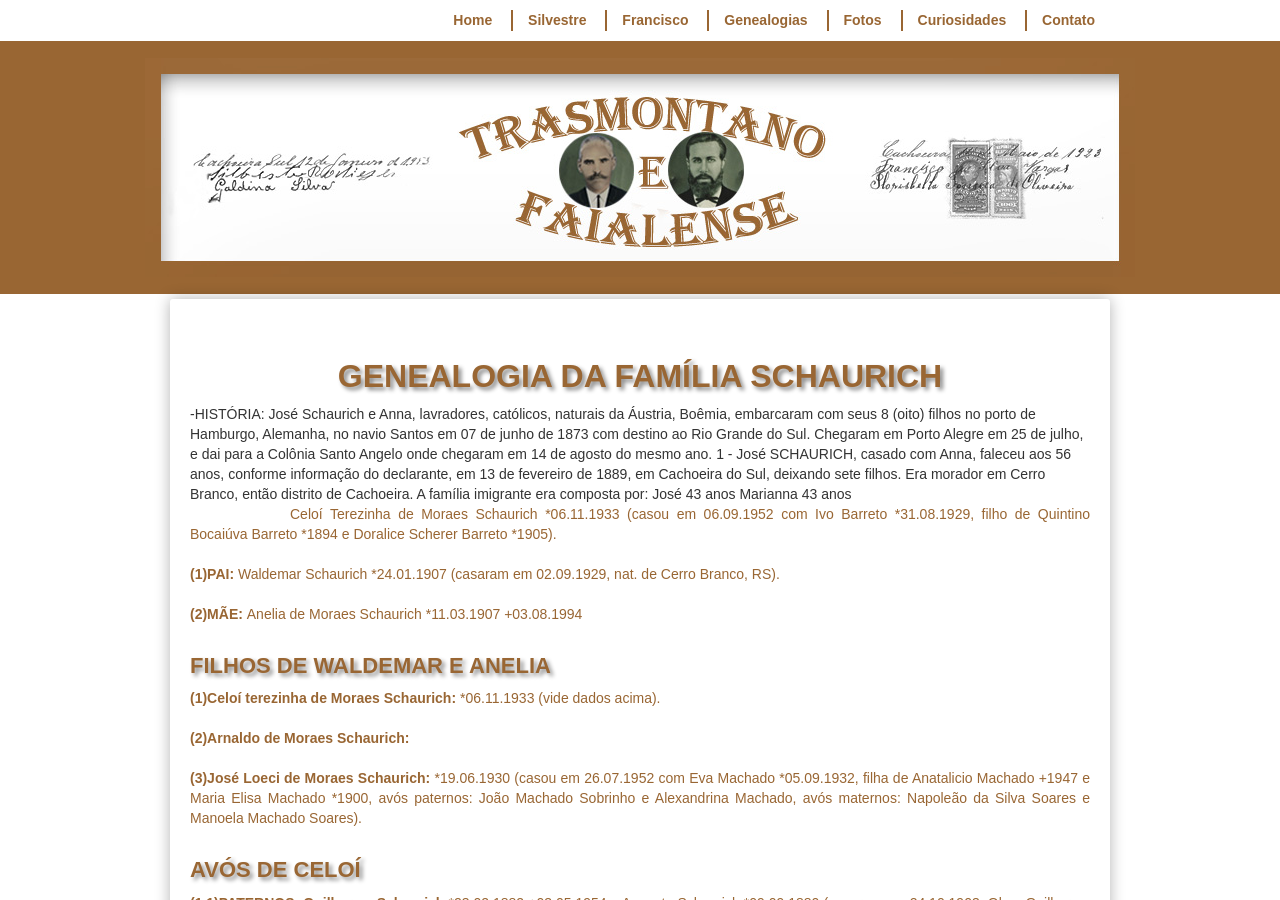
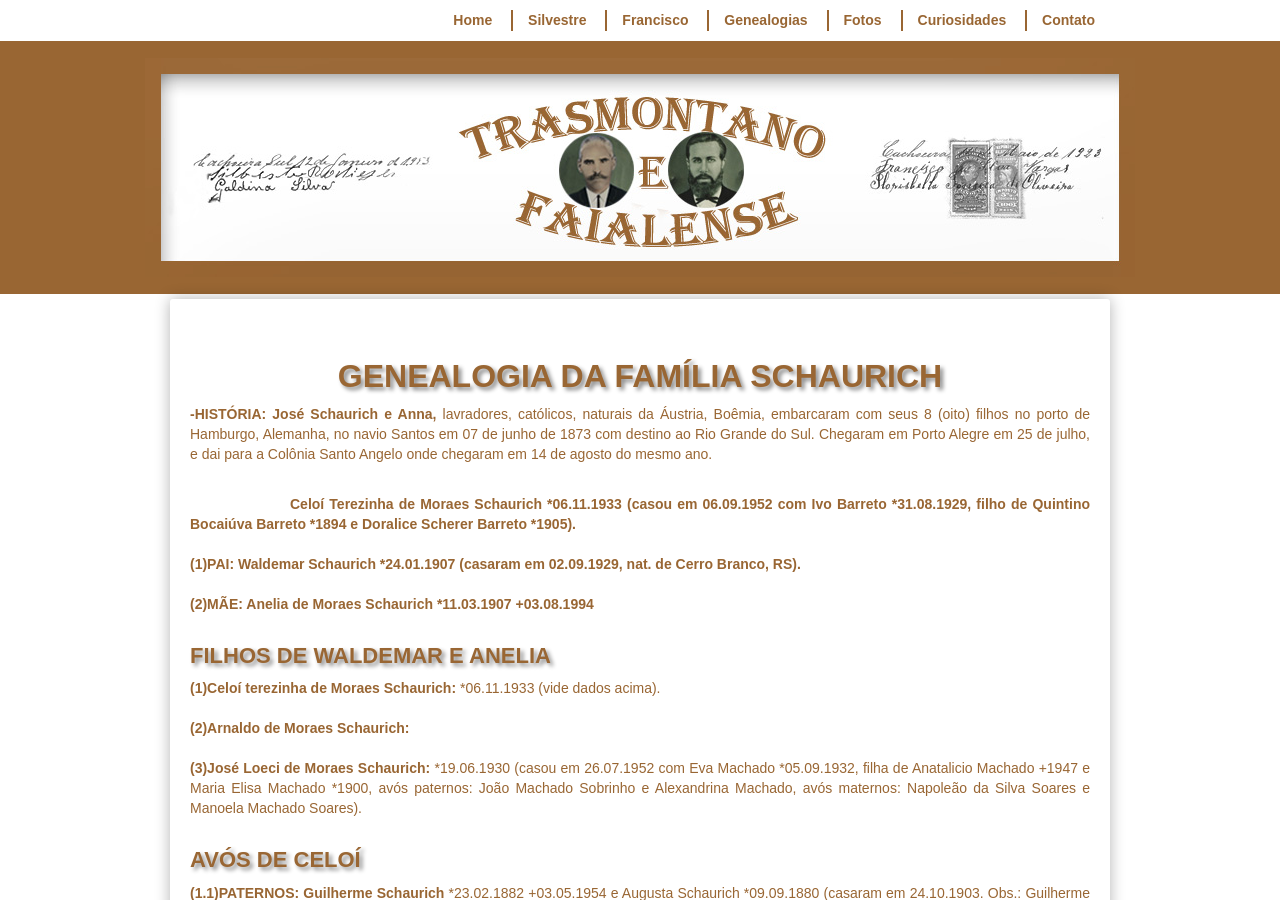
Before and after one commit to claudiovargas1955/claudiovargas1955.github.io, a Jekyll site: the page built from _pages/familia-schaurich.html, in a window 1280 px wide and 900 px high. Built offline with Jekyll 4.4.1, drawn with Linux system fonts in a browser that asks for light colours; some web fonts are replaced.

Commit message:
Update familia-schaurich.html

```diff
--- a/_pages/familia-schaurich.html
+++ b/_pages/familia-schaurich.html
@@ -95,14 +95,10 @@ details[open] summary {color:#996633;
 </style>
 
 <h1>GENEALOGIA DA FAMÍLIA SCHAURICH</h1>
--HISTÓRIA:  José Schaurich e Anna, lavradores, católicos, naturais da Áustria, Boêmia, embarcaram com seus 8 (oito) filhos no porto de
-Hamburgo, Alemanha, no navio Santos em 07 de junho de 1873 com destino ao Rio Grande do Sul. Chegaram em Porto Alegre em 25 de julho, e
-dai para a Colônia Santo Angelo onde chegaram em 14 de agosto do mesmo ano.
+<p><b>-HISTÓRIA:  José Schaurich e Anna,</b> lavradores, católicos, naturais da Áustria, Boêmia, embarcaram com seus 8 (oito) filhos no
+porto de Hamburgo, Alemanha, no navio Santos em 07 de junho de 1873 com destino ao Rio Grande do Sul. Chegaram em Porto Alegre em 25 de
+julho, e dai para a Colônia Santo Angelo onde chegaram em 14 de agosto do mesmo ano.<br><br>
 
-1 - José SCHAURICH, casado com Anna, faleceu aos 56 anos, conforme informação do declarante, em 13 de fevereiro de 1889,  em Cachoeira do Sul, deixando sete filhos. Era morador em Cerro Branco, então distrito de Cachoeira.
-A família imigrante era composta por:
-José  43 anos
-Marianna 43 anos
 <b><p style="text-indent:100px";/>Celoí Terezinha de Moraes Schaurich *06.11.1933 (casou em 06.09.1952 com Ivo Barreto *31.08.1929,
 filho de Quintino Bocaiúva Barreto *1894 e Doralice Scherer Barreto *1905). <br><br>
 
```
